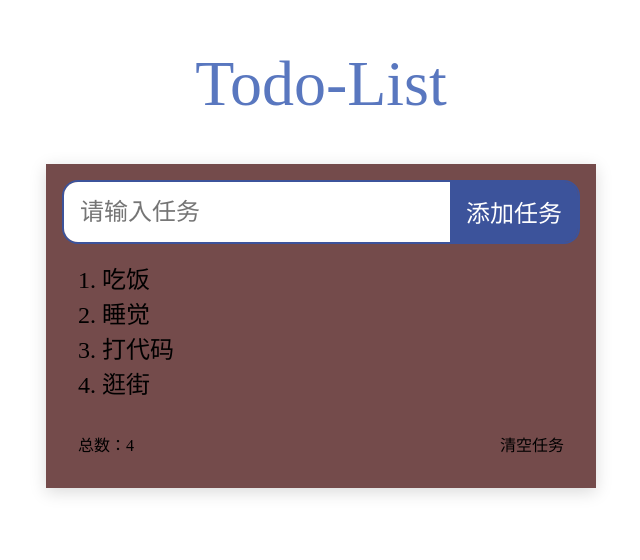
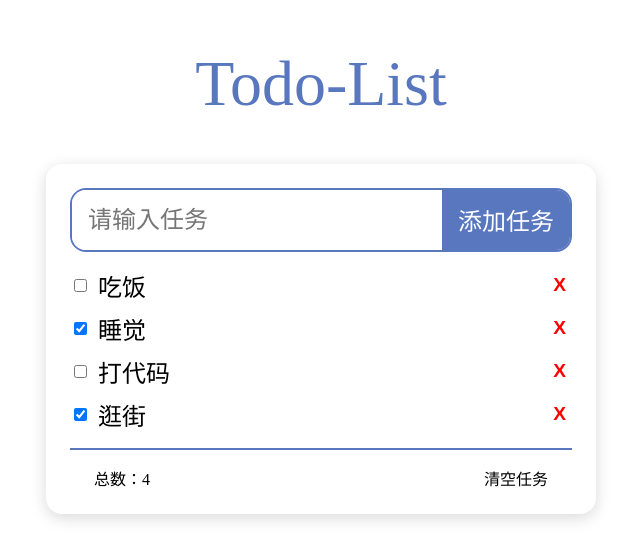
Before and after one commit to 17726/todo-list-practice, a Vue app: page / in a window 1280 px wide. Shown: the part 116-676 px from the top of the page, without its empty margins (319-959 px from the left). Built offline with nearby package versions, Linux system fonts and the light colour scheme.

Commit message:
2-完成添加功能

```diff
--- a/src/App.vue
+++ b/src/App.vue
@@ -2,7 +2,7 @@
   <div class="App">
     <h1>Todo-List</h1>
     <div class="card">
-      <TodoHeader></TodoHeader>
+      <TodoHeader @addTodo="handleAdd()"></TodoHeader>
       <TodoMain :lists="lists"></TodoMain>
       <TodoFooter :total="lists.length"></TodoFooter>
     </div>
@@ -29,6 +29,17 @@ export default {
       ],
     };
   },
+  methods: {
+    handleAdd(todoName) {
+      //逆向压栈unshift
+
+      this.lists.unshift({
+        id: +new Date(),
+        name: todoName,
+        done: false,
+      });
+    },
+  },
 };
 </script>
 
@@ -41,12 +52,18 @@ export default {
   min-height: 100vh;
   margin: 0;
   padding-top: 120px;
+  padding-bottom: 60px;
 }
 .card {
+  // display: flex;
+  // flex-direction: column;
+  //  lign-items: center;
+  // gap: 1rem;
   width: min(90%, 550px);
-  padding: 1rem;
-  background-color: rgb(116, 75, 75);
+  padding: 1.5rem;
+  background-color: rgb(255, 255, 255);
+  border-radius: 1rem;
+  box-shadow: $soft-Shadow;
 
-  box-shadow: $soft-Shadow;
 }
 </style>
--- a/src/assets/style/main.scss
+++ b/src/assets/style/main.scss
@@ -23,6 +23,10 @@ h1 {
   font-size: 4rem;
   font-weight: 200;
 }
+p{
+  margin: 0;
+  padding: 0;
+}
 
 // .App{
 //   display: flex;
--- a/src/components/TodoFooter.vue
+++ b/src/components/TodoFooter.vue
@@ -1,17 +1,17 @@
 <template>
   <div class="todo-footer">
-    <p>总数：{{total}}</p>
+    <p>总数：{{ total }}</p>
     <a href="#">清空任务</a>
   </div>
 </template>
 
 <script>
 export default {
-    props: {
-        total: {
-            type: Number,
-        },
-    }
+  props: {
+    total: {
+      type: Number,
+    },
+  },
 };
 </script>
 
@@ -21,8 +21,12 @@ export default {
   display: flex;
   justify-content: space-between;
   align-items: center;
-  padding: 0 1rem;
-  a{
+  padding: 1rem 1.5rem;
+  padding-bottom: 0;
+  // 分隔线
+  border-top: 2px solid $theme-color;
+
+  a {
     text-decoration: none;
     //消除点击时的颜色变化
     color: inherit;
--- a/src/components/TodoHeader.vue
+++ b/src/components/TodoHeader.vue
@@ -1,18 +1,36 @@
 <template>
   <div class="todo-header">
-    <input type="text" placeholder="请输入任务" />
-    <button>添加任务</button>
+    <input
+      type="text"
+      placeholder="请输入任务"
+      v-model="input"
+      @keydown.enter="handleAdd()"
+    />
+    <button @click="handleAdd()">添加任务</button>
   </div>
 </template>
 
 <script>
-export default {};
+export default {
+  data() {
+    return {
+      input: "",
+    };
+  },
+  methods: {
+    handleAdd() {
+      if (this.input.trim() === "") return;
+      this.$emit("addTodo", this.input);
+      this.input = "";
+    },
+  },
+};
 </script>
 
 <style lang="scss" scoped>
 .todo-header {
   display: grid;
-  grid-template-columns:  1fr auto;
+  grid-template-columns: 1fr auto;
   // width: 100%;
   border: 2px solid $theme-color;
   border-radius: 1rem;
--- a/src/components/TodoMain.vue
+++ b/src/components/TodoMain.vue
@@ -1,8 +1,16 @@
 <template>
   <div class="todo-main">
-    <ol class="todos">
-      <li class="todo" v-for="item in lists" :key="item.id">{{ item.name }}</li>
-    </ol>
+    <ul class="todos">
+      <li class="todo" v-for="item in lists" :key="item.id">
+        <!-- 完成框checkbox -->
+        <div class="todo-content">
+          <input type="checkbox" v-model="item.done" />
+          <p>{{ item.name }}</p>
+        </div>
+        <!-- 删除按钮 -->
+        <button class="delete">X</button>
+      </li>
+    </ul>
   </div>
 </template>
 
@@ -19,8 +27,38 @@ export default {
 
 <style lang="scss" scoped>
 .todo-main {
+  // width: 100%;
+  margin: 1rem 0;
 }
-li {
-  font-size: $notes-font-size;
+.todos {
+  list-style: none;
+  padding: 0;
+  margin: 0;
+  // 调整子元素间距
+  display: flex;
+  flex-direction: column;
+  gap: 0.5rem;
+  //完成按钮
+
+  .todo {
+    font-size: $notes-font-size;
+    display: flex;
+    align-items: center;
+    justify-content: space-between;
+    .todo-content {
+      display: flex;
+      flex-direction: row;
+      align-items: center;
+      gap: 0.5rem;
+    }
+    .delete {
+      background: none;
+      border: none;
+      color: red;
+      font-weight: bold;
+      font-size: 1.2rem;
+      cursor: pointer;
+    }
+  }
 }
 </style>
```
